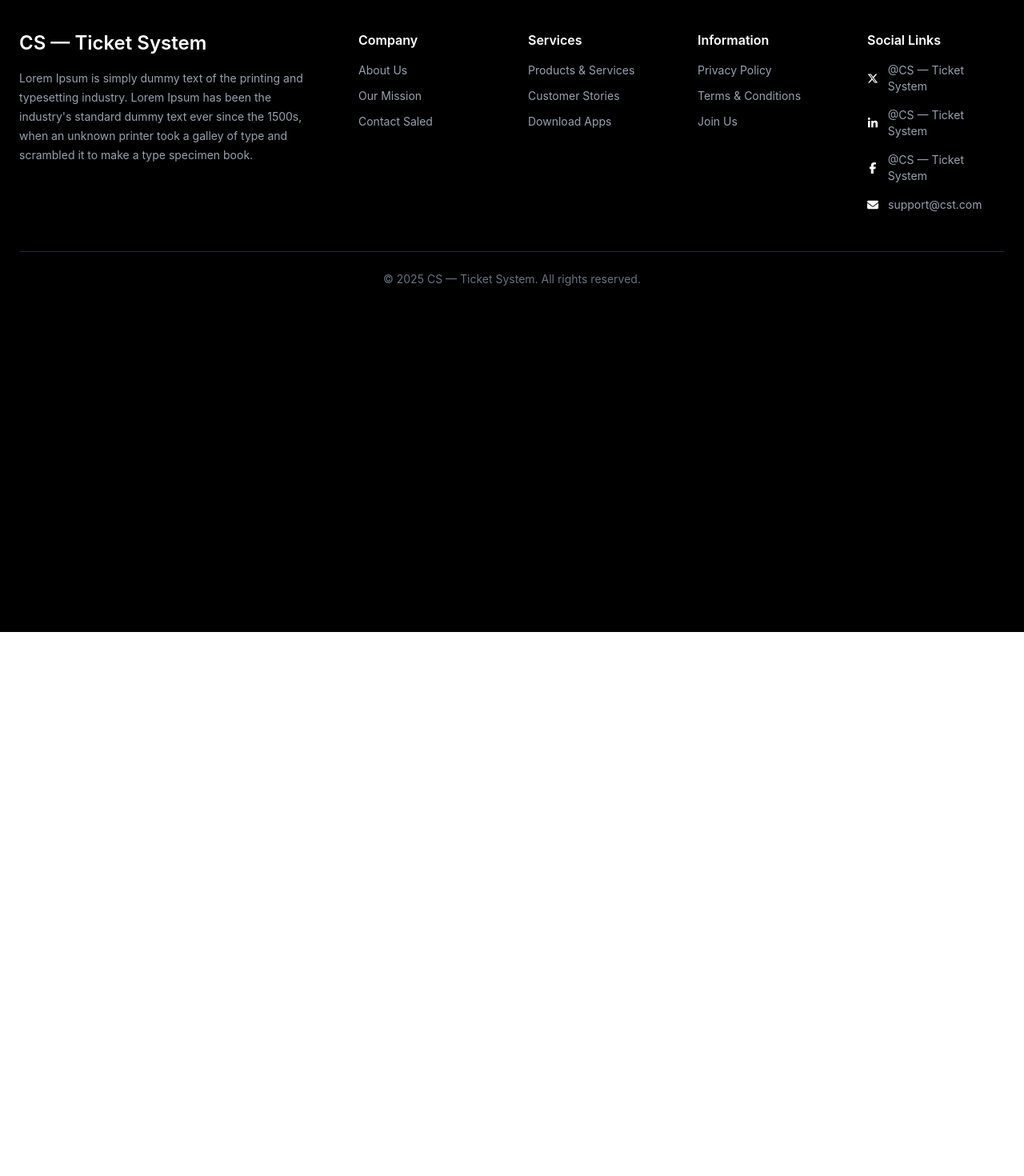
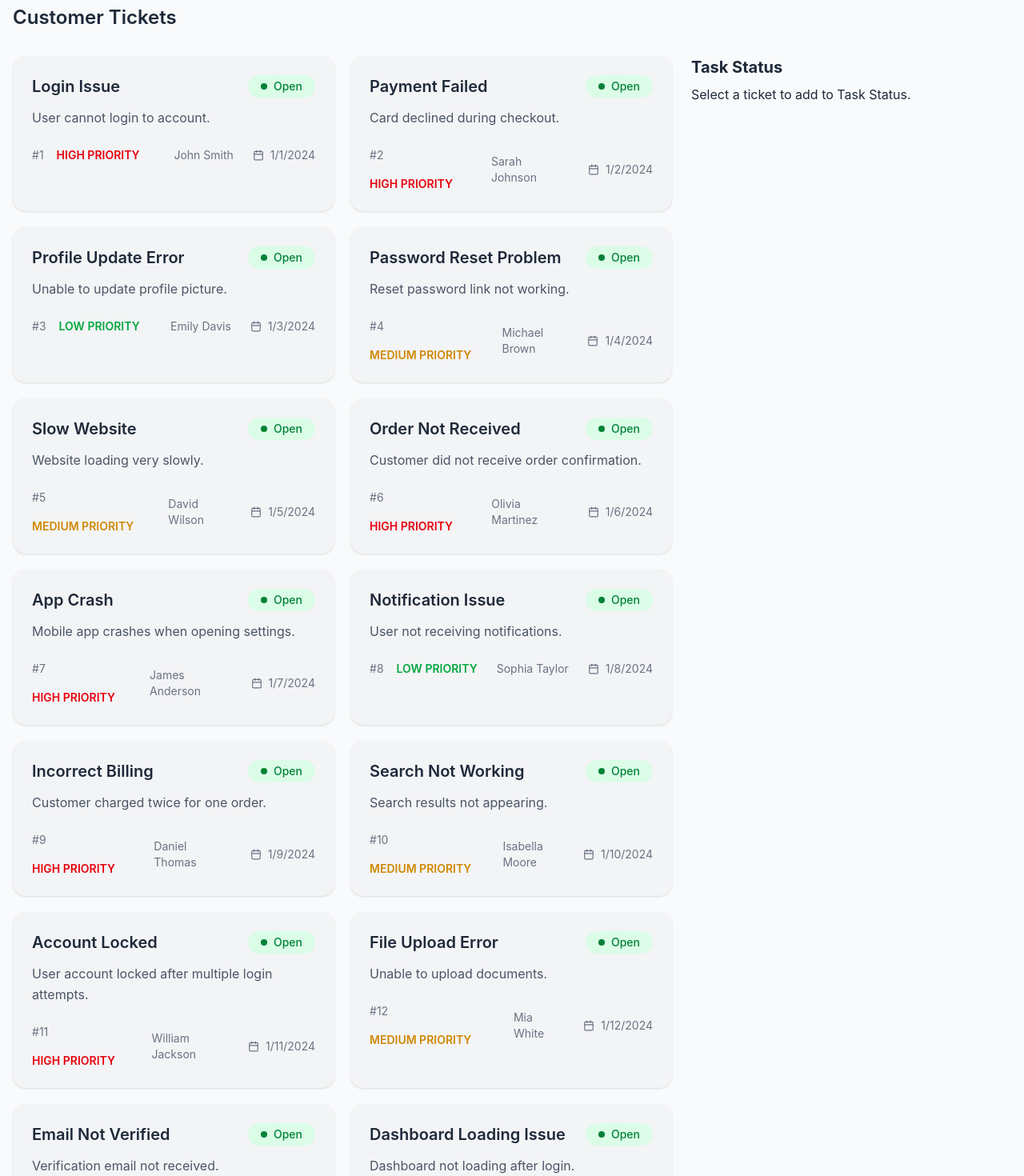
Before and after one commit to mdshimul101/customer-support-ticket-system, a React (Vite) app: page / in a window 1280 px wide. Shown: the part 360-1830 px from the top of the page at 80% size. Before the commit the page ends 1150 px from the top, so only its background shows below. Built offline with nearby package versions, Linux system fonts and the light colour scheme.

Commit message:
Add TicketCard and TaskStatus

```diff
--- a/package.json
+++ b/package.json
@@ -14,6 +14,7 @@
     "react": "^19.2.0",
     "react-dom": "^19.2.0",
     "react-icons": "^5.6.0",
+    "react-toastify": "^11.0.5",
     "tailwindcss": "^4.2.1"
   },
   "devDependencies": {
--- /dev/null
+++ b/public/tickets_data.json
@@ -0,0 +1,137 @@
+[
+  {
+    "id": 1,
+    "title": "Login Issue",
+    "description": "User cannot login to account.",
+    "customer": "John Smith",
+    "priority": "High",
+    "status": "Open",
+    "createdAt": "2024-01-01"
+  },
+  {
+    "id": 2,
+    "title": "Payment Failed",
+    "description": "Card declined during checkout.",
+    "customer": "Sarah Johnson",
+    "priority": "High",
+    "status": "Open",
+    "createdAt": "2024-01-02"
+  },
+  {
+    "id": 3,
+    "title": "Profile Update Error",
+    "description": "Unable to update profile picture.",
+    "customer": "Emily Davis",
+    "priority": "Low",
+    "status": "Open",
+    "createdAt": "2024-01-03"
+  },
+  {
+    "id": 4,
+    "title": "Password Reset Problem",
+    "description": "Reset password link not working.",
+    "customer": "Michael Brown",
+    "priority": "Medium",
+    "status": "Open",
+    "createdAt": "2024-01-04"
+  },
+  {
+    "id": 5,
+    "title": "Slow Website",
+    "description": "Website loading very slowly.",
+    "customer": "David Wilson",
+    "priority": "Medium",
+    "status": "Open",
+    "createdAt": "2024-01-05"
+  },
+  {
+    "id": 6,
+    "title": "Order Not Received",
+    "description": "Customer did not receive order confirmation.",
+    "customer": "Olivia Martinez",
+    "priority": "High",
+    "status": "Open",
+    "createdAt": "2024-01-06"
+  },
+  {
+    "id": 7,
+    "title": "App Crash",
+    "description": "Mobile app crashes when opening settings.",
+    "customer": "James Anderson",
+    "priority": "High",
+    "status": "Open",
+    "createdAt": "2024-01-07"
+  },
+  {
+    "id": 8,
+    "title": "Notification Issue",
+    "description": "User not receiving notifications.",
+    "customer": "Sophia Taylor",
+    "priority": "Low",
+    "status": "Open",
+    "createdAt": "2024-01-08"
+  },
+  {
+    "id": 9,
+    "title": "Incorrect Billing",
+    "description": "Customer charged twice for one order.",
+    "customer": "Daniel Thomas",
+    "priority": "High",
+    "status": "Open",
+    "createdAt": "2024-01-09"
+  },
+  {
+    "id": 10,
+    "title": "Search Not Working",
+    "description": "Search results not appearing.",
+    "customer": "Isabella Moore",
+    "priority": "Medium",
+    "status": "Open",
+    "createdAt": "2024-01-10"
+  },
+  {
+    "id": 11,
+    "title": "Account Locked",
+    "description": "User account locked after multiple login attempts.",
+    "customer": "William Jackson",
+    "priority": "High",
+    "status": "Open",
+    "createdAt": "2024-01-11"
+  },
+  {
+    "id": 12,
+    "title": "File Upload Error",
+    "description": "Unable to upload documents.",
+    "customer": "Mia White",
+    "priority": "Medium",
+    "status": "Open",
+    "createdAt": "2024-01-12"
+  },
+  {
+    "id": 13,
+    "title": "Email Not Verified",
+    "description": "Verification email not received.",
+    "customer": "Benjamin Harris",
+    "priority": "Low",
+    "status": "Open",
+    "createdAt": "2024-01-13"
+  },
+  {
+    "id": 14,
+    "title": "Dashboard Loading Issue",
+    "description": "Dashboard not loading after login.",
+    "customer": "Charlotte Clark",
+    "priority": "High",
+    "status": "Open",
+    "createdAt": "2024-01-14"
+  },
+  {
+    "id": 15,
+    "title": "Subscription Cancel Error",
+    "description": "User cannot cancel subscription.",
+    "customer": "Lucas Lewis",
+    "priority": "Medium",
+    "status": "Open",
+    "createdAt": "2024-01-15"
+  }
+]
--- a/src/App.jsx
+++ b/src/App.jsx
@@ -1,15 +1,71 @@
+import { useEffect, useState } from "react";
 import "./App.css";
 import Footer from "./components/Footer";
 import Navbar from "./components/Navbar";
 import StatusCards from "./components/StatusCards";
-
+import TaskStatus from "./components/TaskStatus";
+import TicketCard from "./components/TicketCard";
+import { ToastContainer, toast } from "react-toastify";
 
 function App() {
+  const [tickets, setTickets] = useState([]);
+  const [tasks, setTasks] = useState([]);
+  const [resolved, setResolved] = useState([]);
+
+  useEffect(() => {
+    const ticketsFetch = async () => {
+      const res = await fetch("/tickets_data.json");
+      const data = await res.json();
+      // console.log("Fetched tickets:", data);
+      setTickets(data);
+    };
+
+    ticketsFetch();
+  }, []);
+
+  const handleAddTask = (ticket) => {
+    if (tasks.find((t) => t.id === ticket.id)) {
+      toast.warning("Ticket already added!");
+      return;
+    }
+
+    setTasks([...tasks, ticket]);
+    toast.success("Added to Task Status!");
+  };
+
+  const handleComplete = (ticket) => {
+    setTasks(tasks.filter((t) => t.id !== ticket.id));
+    setResolved([...resolved, ticket]);
+    toast.success("Task Completed!");
+  };
+
   return (
     <>
       <div className="min-h-screen bg-gray-50">
         <Navbar />
-        <StatusCards />
+        <StatusCards inProgress={tasks.length} resolved={resolved.length} />
+        <div className="container mx-auto px-4 py-4">
+          <h1 className="text-gray-800 text-2xl font-semibold">
+            Customer Tickets
+          </h1>
+        </div>
+        <div className="container mx-auto px-4 py-4 grid md:grid-cols-3 gap-6">
+          {/* Left Section */}
+          <div className="md:col-span-2 grid sm:grid-cols-1 md:grid-cols-2 gap-5">
+            {tickets.map((ticket) => (
+              <TicketCard
+                key={ticket.id}
+                ticket={ticket}
+                handleAddTask={handleAddTask}
+              />
+            ))}
+          </div>
+
+          {/* Right Section */}
+          <TaskStatus tasks={tasks} handleComplete={handleComplete} />
+        </div>
+        <ToastContainer position="top-right" />
+
         <Footer />
       </div>
     </>
--- a/src/components/Footer.jsx
+++ b/src/components/Footer.jsx
@@ -8,7 +8,7 @@ import {
 
 const Footer = () => {
   return (
-    <footer className="bg-black text-gray-400 min-h-screen">
+    <footer className="bg-black text-gray-400">
       <div className="w-full px-6 py-12">
         {/* Top Section */}
         <div className="grid grid-cols-1 md:grid-cols-6  gap-10">
--- a/src/components/StatusCards.jsx
+++ b/src/components/StatusCards.jsx
@@ -1,8 +1,8 @@
 import bgPattern from "../assets/vector1.png";
 
-const StatusCards = () => {
+const StatusCards = ({ inProgress, resolved }) => {
   return (
-    <div className="max-w-7xl mx-auto px-6 py-12">
+    <div className="container mx-auto px-6 py-12">
       <div className="grid md:grid-cols-2 gap-8">
         {/* In Progress Card */}
         <div
@@ -26,7 +26,7 @@ const StatusCards = () => {
           {/* Content */}
           <div className="relative z-10 text-center w-full">
             <h3 className="text-lg font-medium mb-2">In-Progress</h3>
-            <h1 className="text-6xl font-bold">0</h1>
+            <h1 className="text-6xl font-bold">{inProgress}</h1>
           </div>
         </div>
 
@@ -45,7 +45,7 @@ const StatusCards = () => {
           {/* Content */}
           <div className="relative z-10 text-center w-full">
             <h3 className="text-lg font-medium mb-2">Resolved</h3>
-            <h1 className="text-6xl font-bold">0</h1>
+            <h1 className="text-6xl font-bold">{resolved}</h1>
           </div>
 
           {/* Right Background Pattern */}
--- /dev/null
+++ b/src/components/TaskStatus.jsx
@@ -0,0 +1,25 @@
+const TaskStatus = ({ tasks, handleComplete }) => {
+  return (
+    <div className="bg-gray-50">
+      <h2 className="text-xl font-bold mb-2 text-gray-800">Task Status</h2>
+
+      {tasks.length === 0 && (
+        <p className="text-gray-800">Select a ticket to add to Task Status.</p>
+      )}
+
+      {tasks.map((task) => (
+        <div key={task.id} className="bg-white p-3 rounded mb-3 shadow">
+          <h3 className="font-semibold text-gray-800">{task.title}</h3>
+          <button
+            onClick={() => handleComplete(task)}
+            className="btn btn-sm bg-green-600 border border-none text-white mt-2 w-full"
+          >
+            Complete
+          </button>
+        </div>
+      ))}
+    </div>
+  );
+};
+
+export default TaskStatus;
--- /dev/null
+++ b/src/components/TicketCard.jsx
@@ -0,0 +1,106 @@
+// const TicketCard = ({ ticket, handleAddTask }) => {
+//   return (
+//     <div className="card bg-base-100 shadow">
+//       <div className="card-body">
+//         <h2 className="card-title">{ticket.title}</h2>
+//         <p>{ticket.description}</p>
+
+//         <div className="text-sm mt-2">
+//           <p><b>Customer:</b> {ticket.customer}</p>
+//           <p><b>Priority:</b> {ticket.priority}</p>
+//           <p><b>Date:</b> {ticket.createdAt}</p>
+//         </div>
+
+//         <div className="card-actions justify-end mt-4">
+//           <button
+//             onClick={() => handleAddTask(ticket)}
+//             className="btn btn-sm btn-success"
+//           >
+//             Add Task
+//           </button>
+//         </div>
+//       </div>
+//     </div>
+//   );
+// };
+
+// export default TicketCard;
+
+import React from "react";
+import { FiCalendar } from "react-icons/fi";
+
+const TicketCard = ({ ticket, handleAddTask }) => {
+  const getPriorityStyle = () => {
+    switch (ticket.priority) {
+      case "High":
+        return "text-red-600";
+      case "Medium":
+        return "text-yellow-600";
+      case "Low":
+        return "text-green-600";
+      default:
+        return "text-gray-600";
+    }
+  };
+
+  const getStatusStyle = () => {
+    switch (ticket.status) {
+      case "Open":
+        return "bg-green-100 text-green-700";
+      case "Closed":
+        return "bg-red-100 text-red-700";
+      case "Pending":
+        return "bg-yellow-100 text-yellow-700";
+      default:
+        return "bg-gray-200 text-gray-700";
+    }
+  };
+
+  return (
+    <div
+      onClick={() => handleAddTask(ticket)}
+      className="bg-gray-100 rounded-2xl p-6 shadow-sm hover:shadow-md transition-all duration-300"
+    >
+      {/* Top Row */}
+      <div className="flex flex-col sm:flex-row sm:items-center sm:justify-between gap-4">
+        <h2 className="text-lg sm:text-xl font-semibold text-gray-800">
+          {ticket.title}
+        </h2>
+
+        <span
+          className={`px-4 py-1 rounded-full text-sm font-medium flex items-center gap-2 w-fit ${getStatusStyle()}`}
+        >
+          <span className="w-2 h-2 bg-current rounded-full"></span>
+          {ticket.status}
+        </span>
+      </div>
+
+      {/* Description */}
+      <p className="text-gray-600 mt-3 text-sm sm:text-base leading-relaxed">
+        {ticket.description}
+      </p>
+
+      {/* Bottom Row */}
+      <div className="flex flex-col sm:flex-row sm:items-center sm:justify-between mt-6 gap-4 text-sm">
+        <div className="flex items-center gap-4 flex-wrap">
+          <span className="text-gray-500">#{ticket.id}</span>
+
+          <span className={`font-semibold uppercase ${getPriorityStyle()}`}>
+            {ticket.priority} Priority
+          </span>
+        </div>
+
+        <div className="flex items-center gap-6 text-gray-500">
+          <span>{ticket.customer}</span>
+
+          <div className="flex items-center gap-2">
+            <FiCalendar />
+            <span>{new Date(ticket.createdAt).toLocaleDateString()}</span>
+          </div>
+        </div>
+      </div>
+    </div>
+  );
+};
+
+export default TicketCard;
```
Also changed, not shown: src/components/Navbar.jsx (+7 -7 lines), 1 other file (tests, documents, lock files or other folders).
